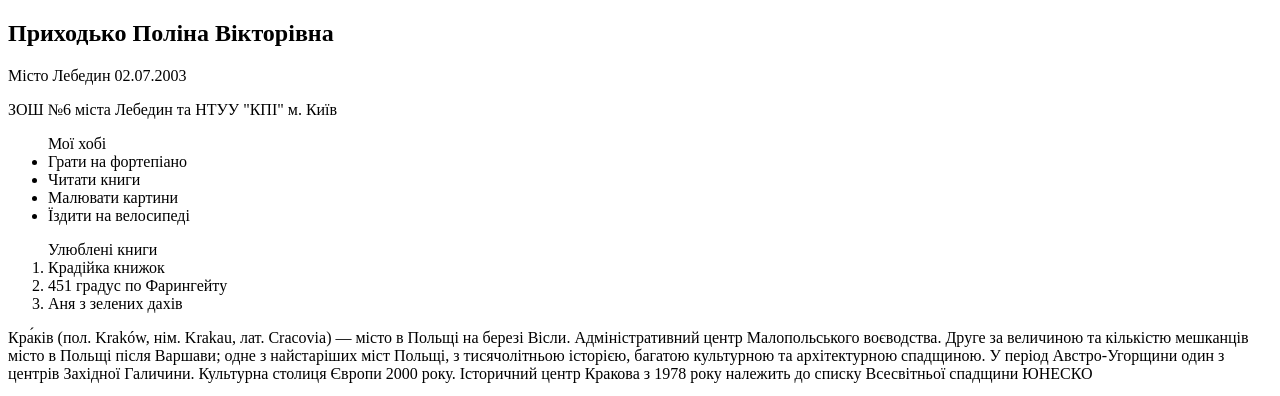
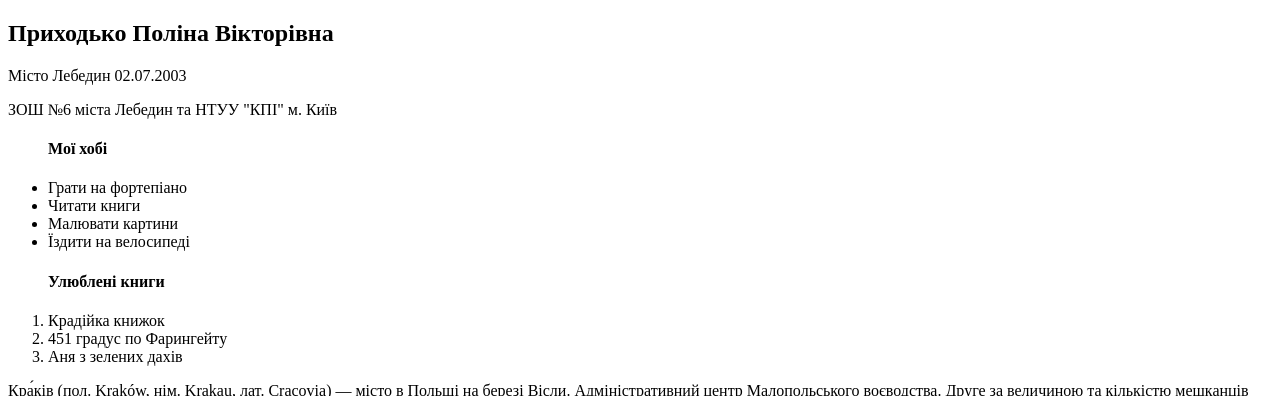
Before and after one commit to LenellaP/Front-end_2023, a plain HTML site: page Lab_1/lab1.html in a window 1280 px wide. Shown: the top 396 px of the page. Drawn offline with Linux system fonts and the light colour scheme; grey boxes are pictures that could not be loaded.

Commit message:
Update lab1.html

```diff
--- a/Lab_1/lab1.html
+++ b/Lab_1/lab1.html
@@ -1,5 +1,5 @@
 <!DOCTYPE html>
-<html>
+<html lang="uk">
     <head>
         <meta charset="UTF-8">
         <meta name="keywords" content="ІП-з11, Приходько">
@@ -15,7 +15,7 @@
         <p>ЗОШ №6 міста Лебедин та НТУУ "КПІ" м. Київ</p>
 
         <ul>
-            Мої хобі
+            <h4>Мої хобі</h4>
             <li>Грати на фортепіано</li>
             <li>Читати книги</li>
             <li>Малювати картини</li>
@@ -23,7 +23,7 @@
         </ul>
 
         <ol>
-            Улюблені книги
+            <h4>Улюблені книги</h4>
             <li>Крадійка книжок</li>
             <li>451 градус по Фарингейту</li>
             <li>Аня з зелених дахів</li>
```
